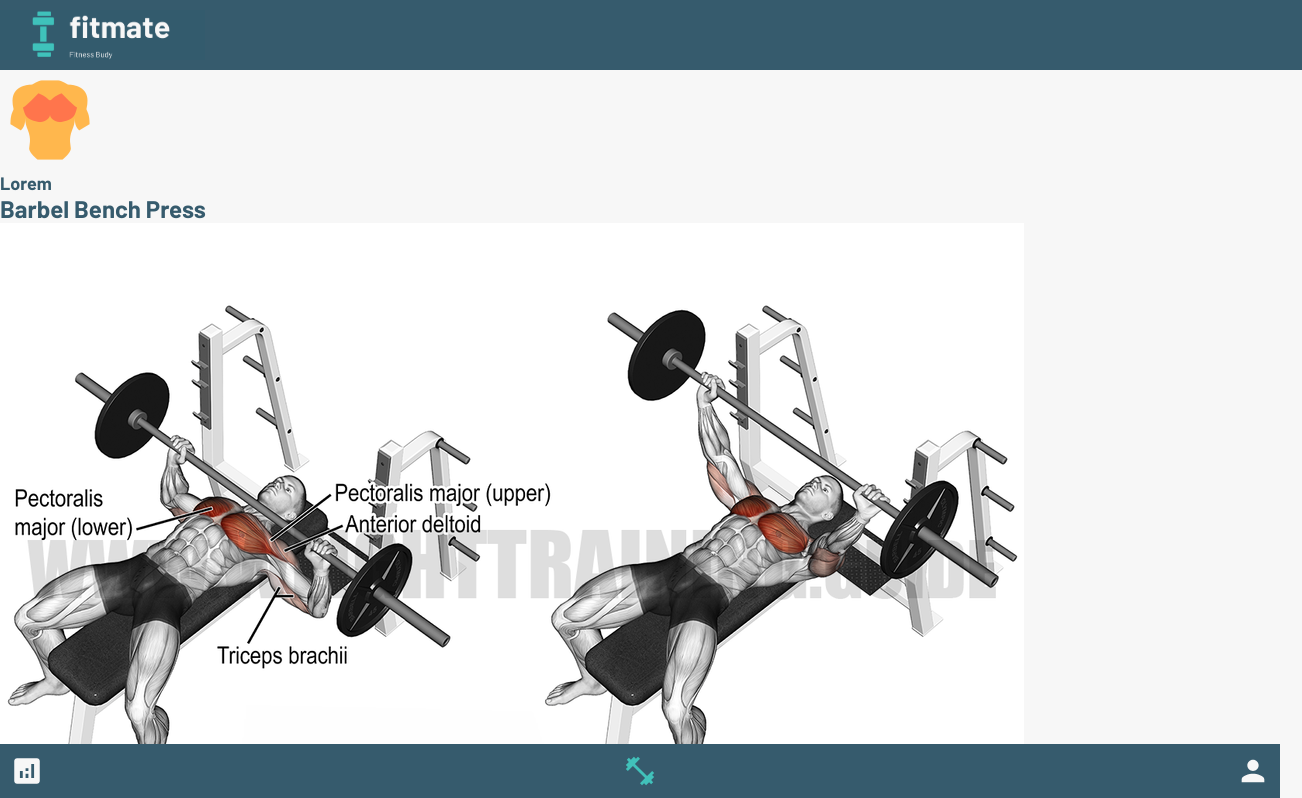
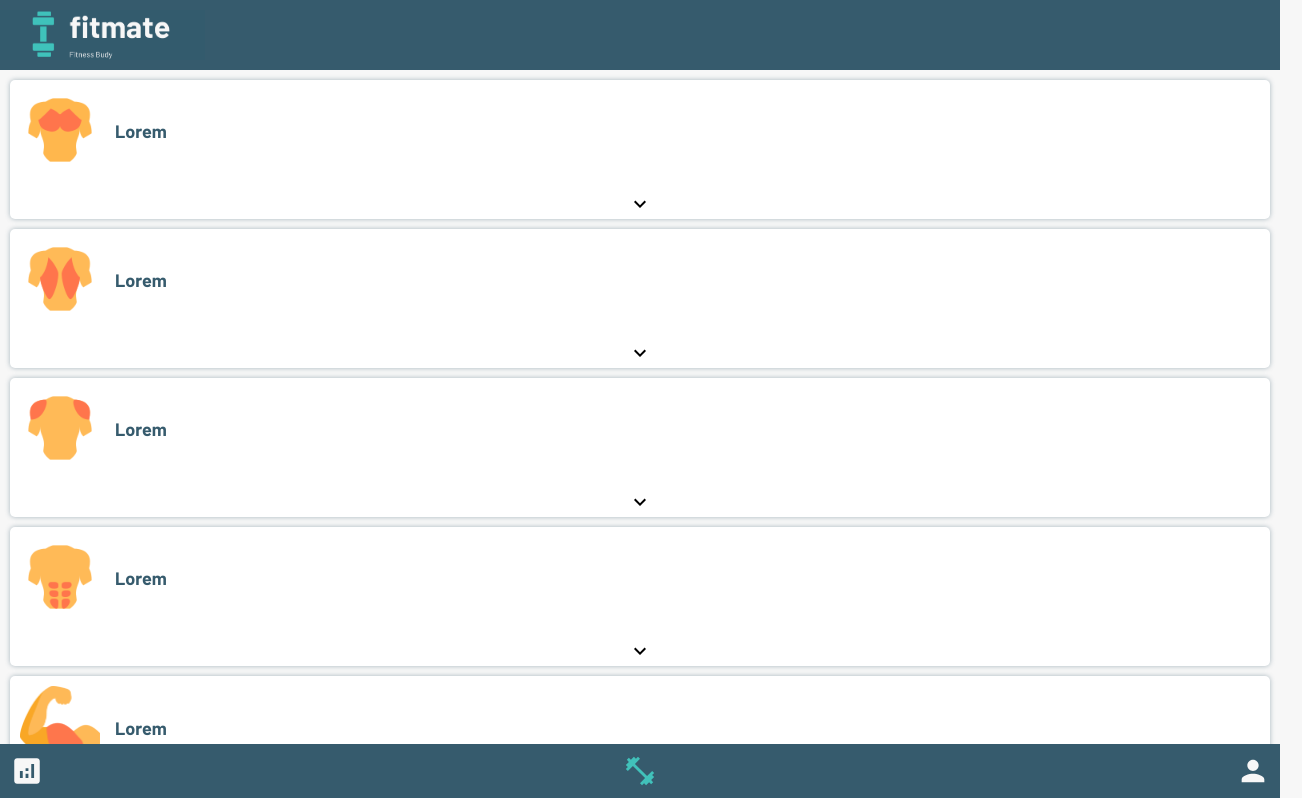
Before and after one commit to Hope1226/fitmate, a React (Create React App) app: page /workouts in a window 1280 px wide. Shown: the top 798 px of the page, 1302 px wide, since content can reach past the window. Built offline with nearby package versions, Linux system fonts and the light colour scheme.

Commit message:
Style workouts list

```diff
--- a/src/assets/stylesheets/index.css
+++ b/src/assets/stylesheets/index.css
@@ -311,3 +311,56 @@
 .overlay-open {
   top: 0;
 }
+
+.workouts-container {
+  padding: 10px 10px 70px 10px;
+  display: grid;
+  grid-template-columns: 1fr;
+  grid-template-rows: repeat(6, auto);
+  grid-gap: 10px;
+  background: var(--second);
+}
+
+.workout-categories {
+  display: grid;
+  grid-template-columns: 100px 1fr;
+  grid-template-rows: 1fr auto auto;
+  grid-template-areas:
+    "image title"
+    "workouts workouts"
+    "btn btn";
+  background: #fff;
+  border-radius: 5px;
+  box-shadow: var(--box-shadow);
+  align-items: center;
+  grid-gap: 5px;
+}
+
+.workout-list {
+  height: 0;
+  overflow: hidden;
+  grid-area: workouts;
+}
+
+.see-more-btns {
+  grid-area: btn;
+  border: none;
+  background: transparent;
+}
+
+.img-container {
+  grid-area: image;
+  padding: 10px;
+}
+
+.img-container img {
+  width: 100%;
+}
+
+.workout-title {
+  grid-area: title;
+}
+
+.listOpen {
+  height: auto;
+}
```
